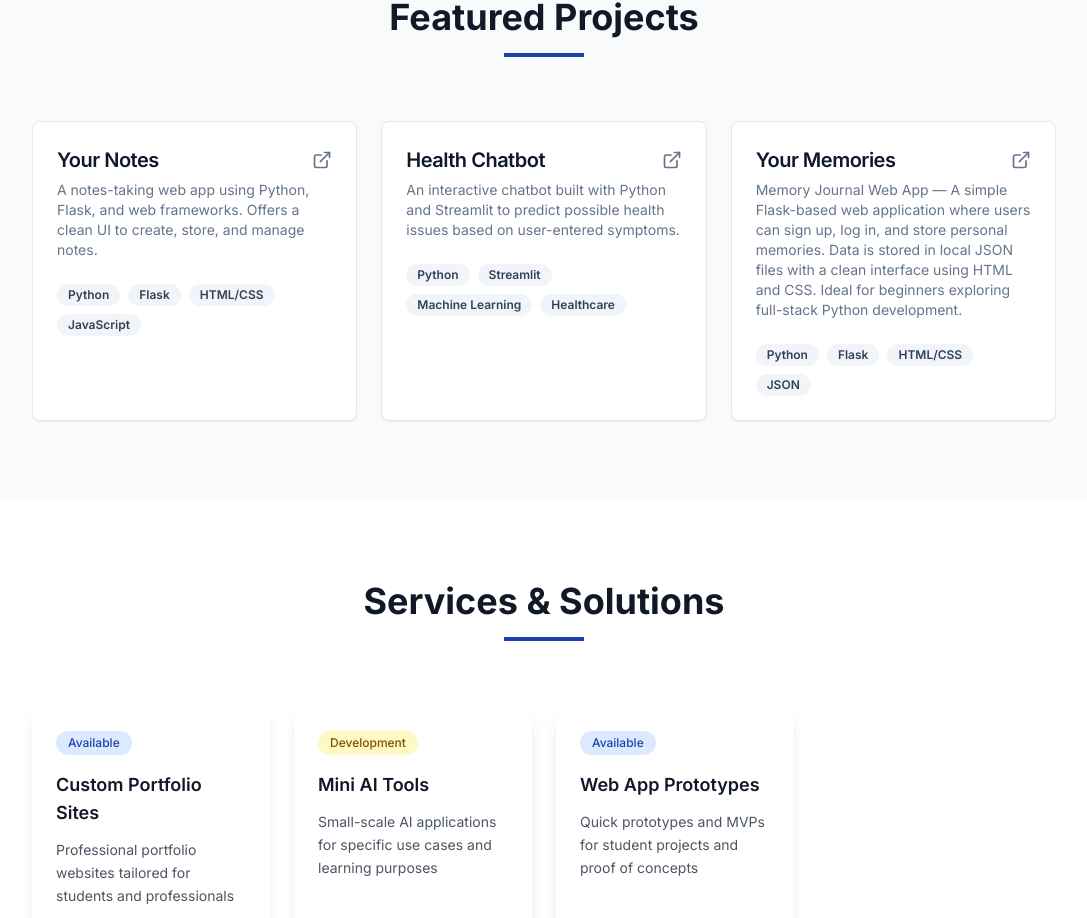
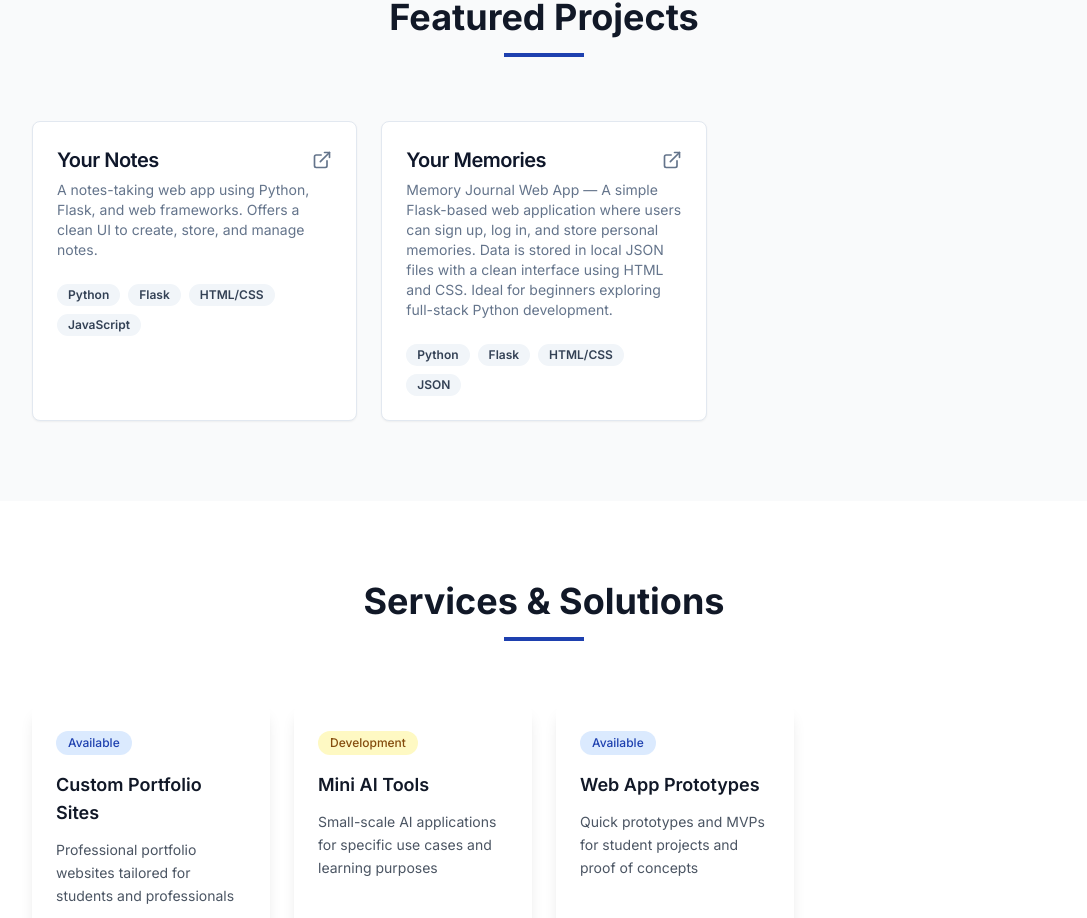
Before and after one commit to Manipamarthi10/manikantaswamy-portfolio, a React (Vite) app: page / in a window 1280 px wide. Shown: the part 2167-3085 px from the top of the page, without its empty margins (96-1183 px from the left). Built offline with nearby package versions, Linux system fonts and the light colour scheme.

Commit message:
Remove health chatbot section

```diff
--- a/src/components/Projects.tsx
+++ b/src/components/Projects.tsx
@@ -9,11 +9,6 @@ const Projects = () => {
       description: "A notes-taking web app using Python, Flask, and web frameworks. Offers a clean UI to create, store, and manage notes.",
       link: "https://yours-note.onrender.com",
       technologies: ["Python", "Flask", "HTML/CSS", "JavaScript"]
-    },
-    {
-      title: "Health Chatbot",
-      description: "An interactive chatbot built with Python and Streamlit to predict possible health issues based on user-entered symptoms.",
-      technologies: ["Python", "Streamlit", "Machine Learning", "Healthcare"]
     },
     {
       title: "Your Memories",
```
